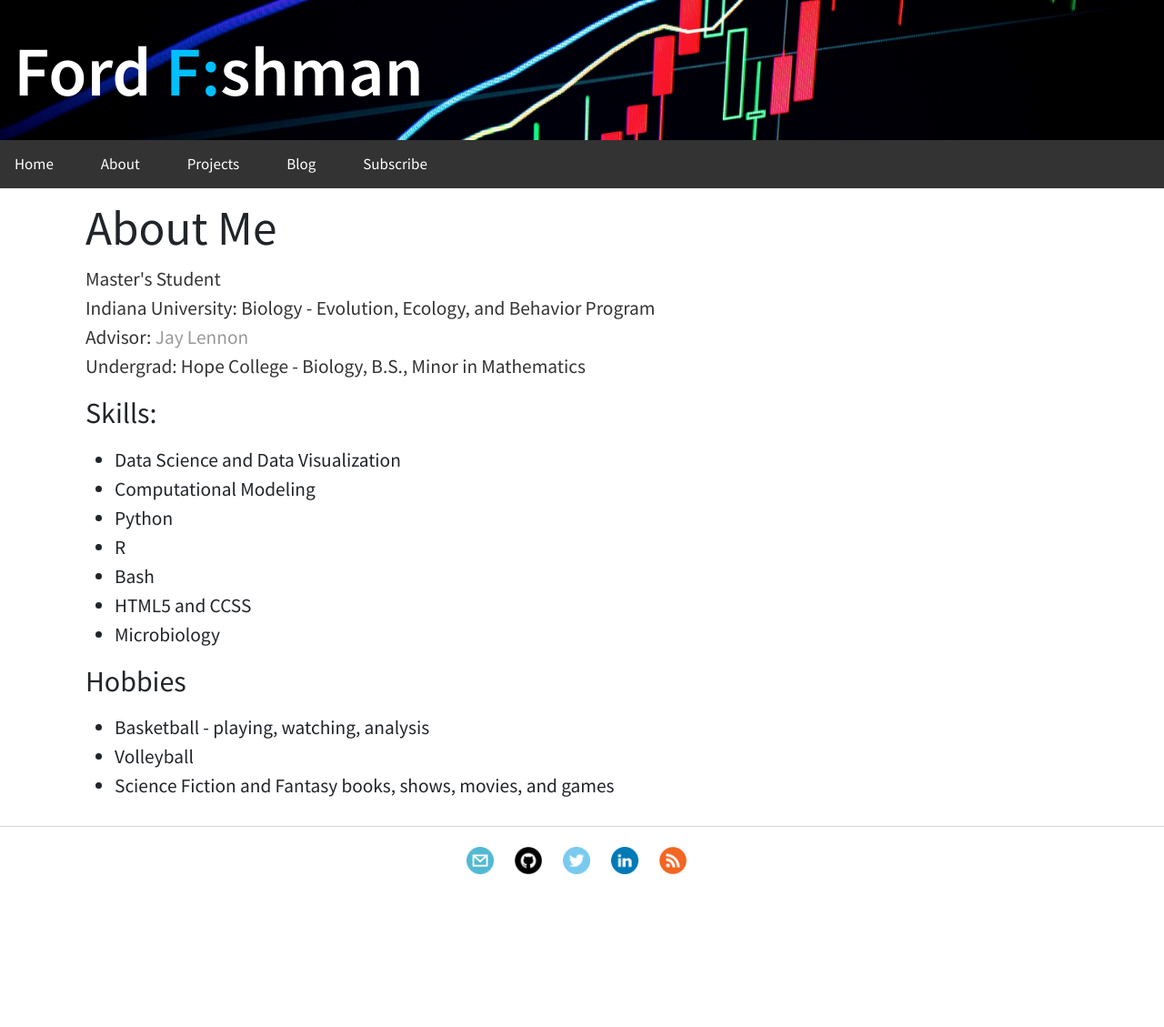
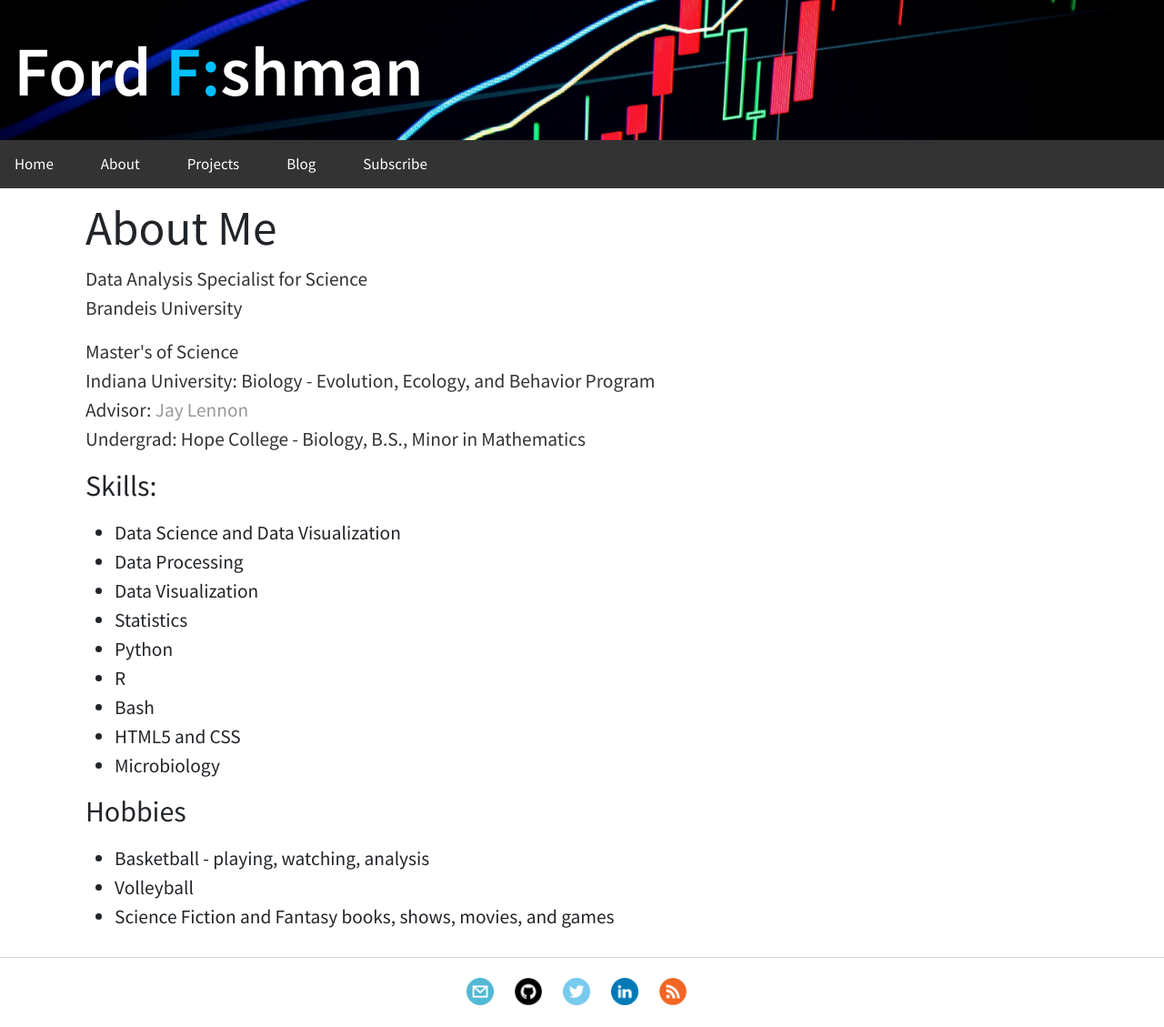
Before and after one commit to fordfishman/fordfishman.github.io, a Jekyll site: the page built from about/index.html, in a window 1280 px wide. Shown: the whole page at 91% size. Built offline with Jekyll 4.4.1, drawn with Linux system fonts in a browser that asks for light colours; comment, search, counter and statistics services are not loaded; before the commit the page ends 985 px from its top, so only the background shows below that.

Commit message:
about updates, minor text changes

```diff
--- a/about/index.html
+++ b/about/index.html
@@ -5,9 +5,13 @@ title: About Ford Fishman
 <div class="blurb">
     <h1>About Me</h1>
     <p>
-        Master's Student<br>
+        Data Analysis Specialist for Science<br>
+        Brandeis University
+    </p>
+    <p>
+        Master's of Science<br>
         Indiana University: Biology - Evolution, Ecology, and Behavior Program<br>
-        Advisor: <a href="https://microbes.sitehost.iu.edu/">Jay Lennon</a><br>
+        Advisor: <a href="https://lennonlab.github.io/">Jay Lennon</a><br>
         Undergrad: Hope College - Biology, B.S., Minor in Mathematics<br>
 
     </p>
@@ -16,11 +20,13 @@ title: About Ford Fishman
     <p>
         <ul>
             <li>Data Science and Data Visualization</li>
-            <li>Computational Modeling</li>
+            <li>Data Processing</li>
+            <li>Data Visualization</li>
+            <li>Statistics</li>
             <li>Python</li>
             <li>R</li>
             <li>Bash</li>
-            <li>HTML5 and CCSS</li>
+            <li>HTML5 and CSS</li>
             <li>Microbiology</li>
         </ul>
     </p>
--- a/projects/index.html
+++ b/projects/index.html
@@ -5,7 +5,7 @@ title: Projects
 
 <div class="col-sm-12 col-md-11 col-lg-10 col-xxl-9 align-middle mx-auto d-block">
     <div class="blurb">
-        <h1>Projects</h1>
+        <h1>Graduate Projects</h1>
 
         <button type="button" class="collapsible">Mutualism and Dormancy</button>
         <div class="content">
```
